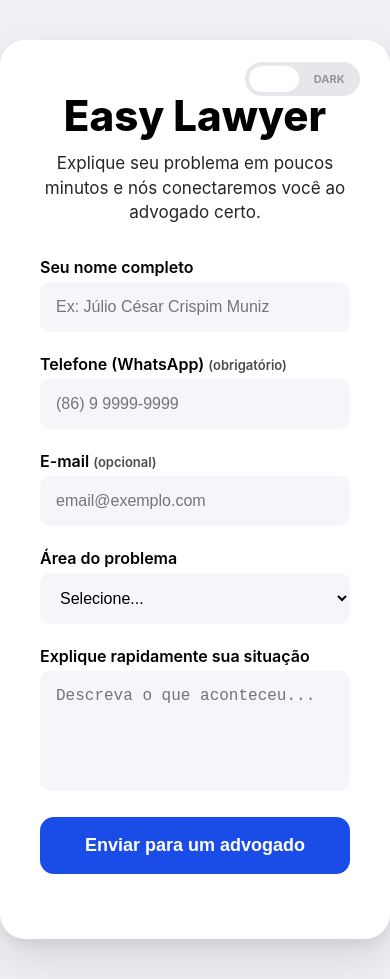
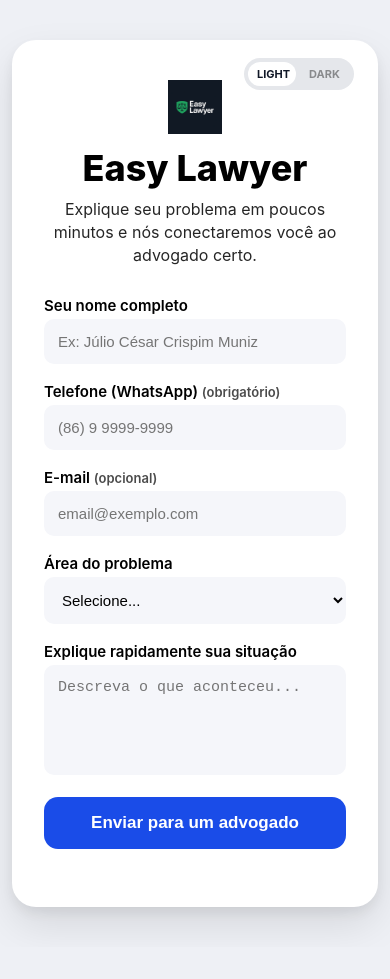
Before and after one commit to Olhaodesigner/jus-flow, a website: page public/index.html in a window 390 px wide. After the commit the page ends 947 px from the top, so only its background shows below. Drawn offline with Linux system fonts and the light colour scheme.

Commit message:
Update index.html

```diff
--- a/public/index.html
+++ b/public/index.html
@@ -13,7 +13,7 @@
   background:#eef0f5;
   display:flex;
   justify-content:center;
-  padding:40px 0;
+  padding:40px 12px;
   transition:.3s ease;
 }
 body.dark{
@@ -24,36 +24,41 @@
 /* CARD */
 .container{
   width:100%;
-  max-width:650px;
+  max-width:640px;
   background:white;
-  padding:50px 40px;
-  border-radius:25px;
+  padding:40px 32px 44px;
+  border-radius:24px;
   box-shadow:
-    0 20px 45px rgba(0,0,0,.10),
+    0 18px 40px rgba(0,0,0,.10),
     0 6px 12px rgba(0,0,0,.06);
   position:relative;
 }
 body.dark .container{
   background:#111827;
   box-shadow:
-    0 20px 45px rgba(0,0,0,.40),
+    0 18px 40px rgba(0,0,0,.45),
     0 6px 12px rgba(0,0,0,.25);
 }
 
+/* LOGO + TÍTULO + SUBTÍTULO */
+.logo{
+  display:block;
+  margin:0 auto 12px;
+  max-height:54px;
+}
 .title{
-  font-size:42px;
+  font-size:36px;
   font-weight:800;
   text-align:center;
-  margin-bottom:10px;
+  margin-bottom:8px;
 }
-
 .subtitle{
-  font-size:17px;
+  font-size:16px;
   opacity:.85;
   text-align:center;
-  margin-bottom:32px;
+  margin-bottom:28px;
   line-height:1.45;
-  max-width:500px;
+  max-width:480px;
   margin-left:auto;
   margin-right:auto;
 }
@@ -61,12 +66,12 @@
 /* THEME TOGGLE */
 .toggle-wrapper{
   position:absolute;
-  top:22px;
-  right:30px;
+  top:18px;
+  right:24px;
 }
 .toggle-container{
-  width:115px;
-  height:34px;
+  width:110px;
+  height:32px;
   background:#e5e7eb;
   border-radius:40px;
   padding:4px;
@@ -77,49 +82,55 @@
   position:relative;
 }
 body.dark .toggle-container{background:#1e293b;}
+
 .toggle-label{
   flex:1;
   text-align:center;
   font-size:11px;
   font-weight:700;
-  opacity:.35;
+  opacity:.4;
+  position:relative;
+  z-index:2; /* garante que o texto fica acima do "thumb" */
 }
 .toggle-label.active{
-  opacity:1!important;
+  opacity:1;
   color:#111827;
 }
-body.dark .toggle-label.active{color:white!important;}
+body.dark .toggle-label.active{color:white;}
+
 .toggle-thumb{
   position:absolute;
   top:4px;
   left:4px;
-  width:50px;
-  height:26px;
+  width:48px;
+  height:24px;
   background:white;
   border-radius:30px;
   transition:.25s ease;
 }
 body.dark .toggle-thumb{
-  background:#1e293b;
+  background:#1f2937;
   border:1px solid #374151;
 }
 
 /* FORM */
-form{text-align:left;margin-top:10px;}
+form{text-align:left;margin-top:6px;}
+
 label{
-  font-size:16px;
+  font-size:15px;
   font-weight:600;
-  margin-bottom:5px;
+  margin-bottom:4px;
   display:block;
 }
+
 input,select,textarea{
   width:100%;
-  margin-bottom:22px;
-  padding:16px;
+  margin-bottom:18px;
+  padding:14px 14px;
   border:none;
   border-radius:10px;
   background:#f5f6fa;
-  font-size:16px;
+  font-size:15px;
 }
 body.dark input,
 body.dark select,
@@ -129,19 +140,19 @@
   border:1px solid #374151;
 }
 textarea{
-  height:120px;
+  height:110px;
   resize:none;
 }
 
 /* BUTTON */
 button{
   width:100%;
-  padding:18px;
+  padding:16px;
   border:none;
   border-radius:14px;
   background:#1a4ce8;
   color:white;
-  font-size:18px;
+  font-size:17px;
   font-weight:700;
   cursor:pointer;
   transition:.25s ease;
@@ -151,8 +162,9 @@
 
 .mensagem{
   text-align:center;
-  margin-top:15px;
+  margin-top:14px;
   font-weight:700;
+  font-size:14px;
 }
 .mensagem.sucesso{color:#22c55e;}
 .mensagem.erro{color:#ef4444;}
@@ -164,8 +176,7 @@
 
 <div class="container">
 
-  <h1 class="title">Easy Lawyer</h1>
-
+  <!-- Toggle -->
   <div class="toggle-wrapper">
     <div class="toggle-container" id="themeToggle">
       <span class="toggle-label active" id="labelLight">LIGHT</span>
@@ -173,6 +184,15 @@
       <div class="toggle-thumb" id="toggleThumb"></div>
     </div>
   </div>
+
+  <!-- LOGO -->
+  <img
+    class="logo"
+    src="https://raw.githubusercontent.com/Olhaodesigner/jus-flow/4706dd4633e8787e82e2e70e88c4f47c2f12effd/1172e71a-602a-4cd9-8db0-866d63055297.png"
+    alt="Easy Lawyer"
+  >
+
+  <h1 class="title">Easy Lawyer</h1>
 
   <p class="subtitle">
     Explique seu problema em poucos minutos e nós conectaremos você ao advogado certo.
@@ -209,11 +229,12 @@
 </div>
 
 <script>
-/* THEME */
+// ===== TEMA LIGHT/DARK =====
 const toggle = document.getElementById("themeToggle");
 const thumb = document.getElementById("toggleThumb");
 const labelLight = document.getElementById("labelLight");
 const labelDark = document.getElementById("labelDark");
+
 function setTheme(mode){
   if(mode==="light"){
     document.body.classList.remove("dark");
@@ -222,15 +243,19 @@
     labelDark.classList.remove("active");
   }else{
     document.body.classList.add("dark");
-    thumb.style.left="60px";
+    thumb.style.left="58px";
     labelLight.classList.remove("active");
     labelDark.classList.add("active");
   }
 }
 setTheme("light");
-toggle.addEventListener("click",()=>{setTheme(document.body.classList.contains("dark")?"light":"dark");});
 
-/* FORM */
+toggle.addEventListener("click",()=>{
+  const isDark=document.body.classList.contains("dark");
+  setTheme(isDark ? "light" : "dark");
+});
+
+// ===== FORM / ENVIO =====
 const form = document.getElementById("leadForm");
 const msg = document.getElementById("mensagem");
 const submitBtn = form.querySelector("button");
@@ -242,11 +267,11 @@
   msg.className="mensagem";
 
   const data = Object.fromEntries(new FormData(form));
-  const name=data.name.trim();
-  const phone=data.phone.trim();
-  const email=data.email.trim();
-  const area=data.area.trim();
-  const summary=data.summary.trim();
+  const name   = (data.name   || "").trim();
+  const phone  = (data.phone  || "").trim();
+  const email  = (data.email  || "").trim();
+  const area   = (data.area   || "").trim();
+  const summary= (data.summary|| "").trim();
 
   if(!phone){
     msg.textContent="O telefone é obrigatório.";
@@ -266,6 +291,11 @@
   }
   if(!summary){
     msg.textContent="Descreva sua situação.";
+    msg.classList.add("erro");
+    return;
+  }
+  if(summary.length>1000){
+    msg.textContent="Resuma em até 1000 caracteres.";
     msg.classList.add("erro");
     return;
   }
```
